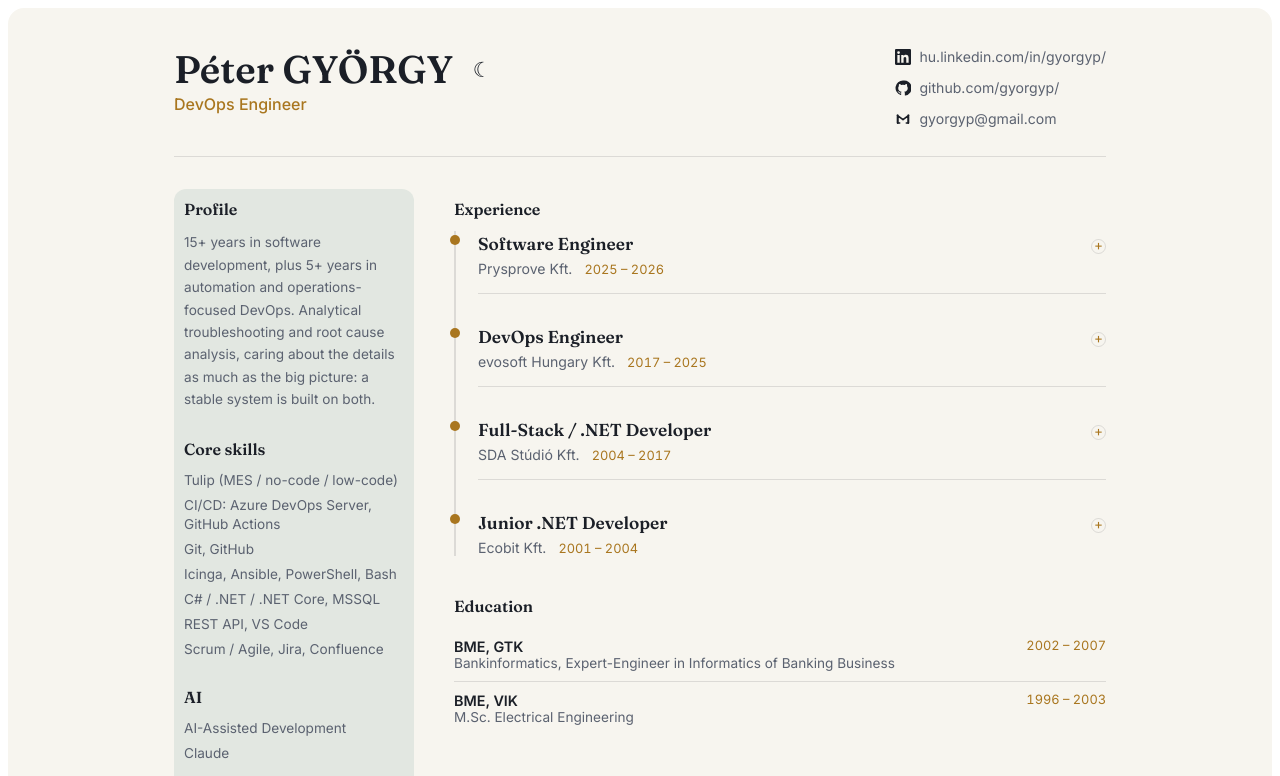
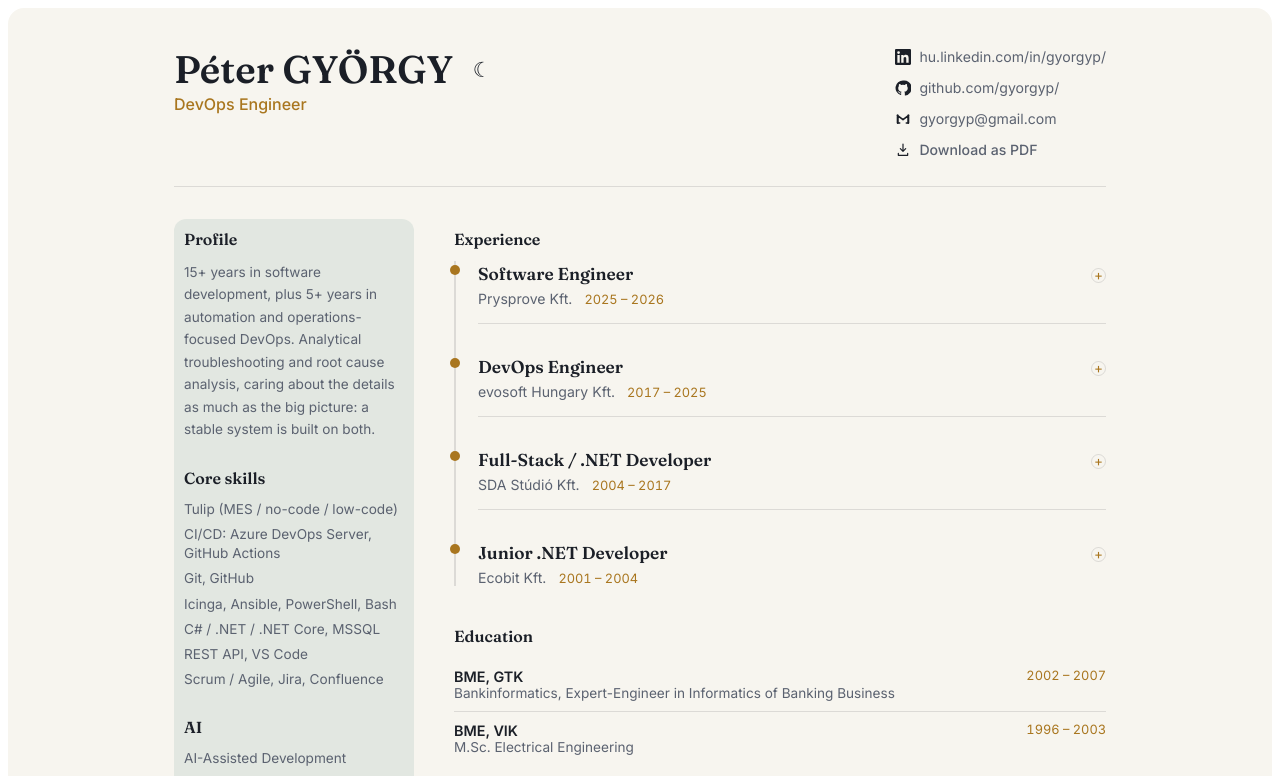
Before and after one commit to gyorgyp/cv, a React (Vite) app: page / in a window 1280 px wide. Shown: the top 776 px of the page. Built offline with nearby package versions, Linux system fonts and the light colour scheme.

Commit message:
Added Download as PDF button

```diff
--- a/src/assets/cvData.js
+++ b/src/assets/cvData.js
@@ -11,6 +11,11 @@ export const cvData = {
     linkedinUrl: "https://hu.linkedin.com/in/gyorgyp/",
     github: "github.com/gyorgyp/",
     githubUrl: "https://github.com/gyorgyp/",
+  },
+
+  download: {
+    label: "Download as PDF",
+    file: "CV_Peter_GYORGY.pdf",
   },
 
   profile:
--- a/src/cv.css
+++ b/src/cv.css
@@ -95,6 +95,10 @@
 }
 .cv-contact-list a:hover { color: var(--accent); }
 
+.cv-contact-list a.cv-download {
+  font-weight: 500;
+}
+
 .cv-contact-icon {
   width: 16px;
   height: 16px;
@@ -104,6 +108,13 @@
 
 .cv-contact-icon-linkedin { fill: currentColor; }
 .cv-contact-icon-github { fill: currentColor; }
+.cv-contact-icon-download {
+  fill: none;
+  stroke: currentColor;
+  stroke-linecap: round;
+  stroke-linejoin: round;
+  stroke-width: 1.8;
+}
 
 .theme-toggle-list {
   list-style: none;
--- a/src/cv.jsx
+++ b/src/cv.jsx
@@ -143,6 +143,14 @@ export default function CV() {
                     <path d="M4 18h3m10 0h3" fill="none" stroke="currentColor" strokeLinecap="round" strokeWidth="2.5" />
                   </svg>
                   {cvData.contact.emailDisplay}
+                </a>
+              </li>
+              <li>
+                <a className="cv-download" href={`${import.meta.env?.BASE_URL ?? "/"}${cvData.download.file}`} download>
+                  <svg className="cv-contact-icon cv-contact-icon-download" viewBox="0 0 24 24" aria-hidden="true" focusable="false">
+                    <path d="M12 3v11m0 0 4-4m-4 4-4-4M5 17v3h14v-3" />
+                  </svg>
+                  {cvData.download.label}
                 </a>
               </li>
             </ul>
```
